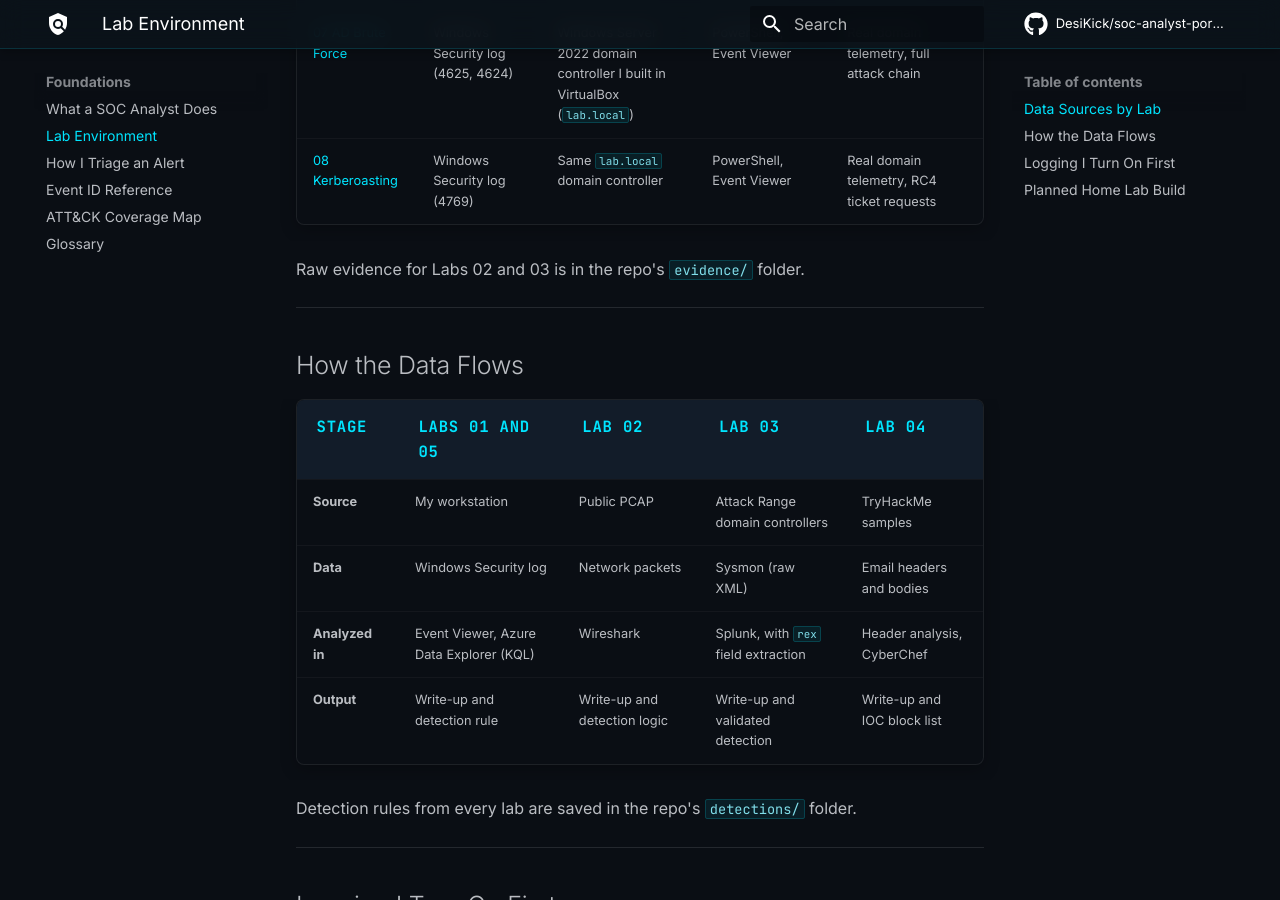
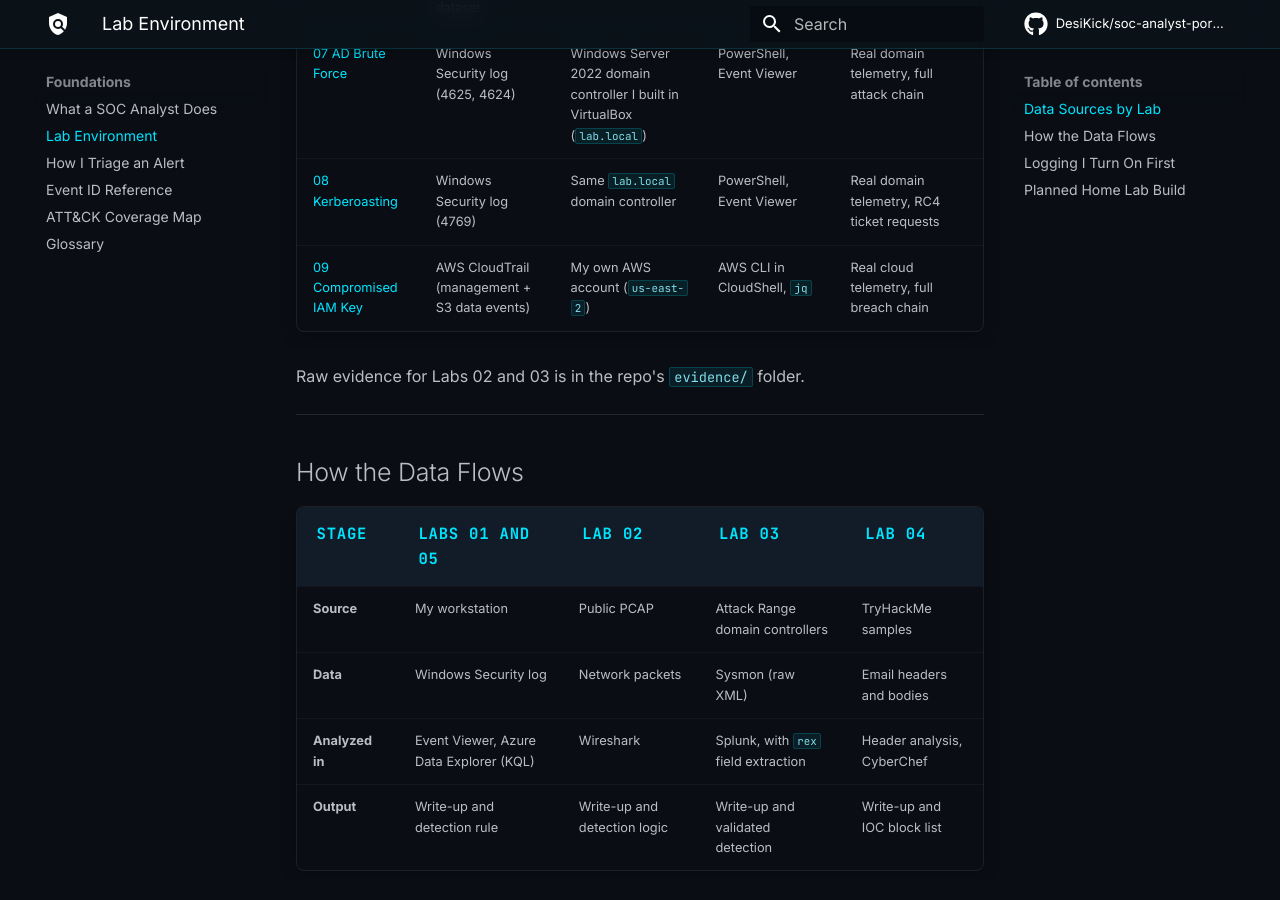
Before and after one commit to DesiKick/soc-analyst-portfolio, an MkDocs documentation site: the page built from docs/foundations/lab-environment.md, in a window 1280 px wide and 900 px high, scrolled down 996 px. Built offline with MkDocs 1.6.1 and Material for MkDocs 9.7.7, drawn with Linux system fonts in a browser that asks for light colours; comment, search, counter and statistics services are not loaded.

Commit message:
Add Lab 09 to Lab Environment data sources

```diff
--- a/docs/foundations/lab-environment.md
+++ b/docs/foundations/lab-environment.md
@@ -19,6 +19,7 @@ Where every lab's data came from and what it ran on. I'm explicit about this bec
 | [05 Brute Force](../investigations/lab-05-sentinel-bruteforce.md) | Windows Security log (4625) and a hand-built dataset | My workstation, plus a `datatable` I wrote | Azure Data Explorer (KQL), Event Viewer | Logic tested on simulated data, plus one real local test |
 | [07 AD Brute Force](../investigations/lab-07-ad-bruteforce.md) | Windows Security log (4625, 4624) | Windows Server 2022 domain controller I built in VirtualBox (`lab.local`) | PowerShell, Event Viewer | Real domain telemetry, full attack chain |
 | [08 Kerberoasting](../investigations/lab-08-kerberoasting.md) | Windows Security log (4769) | Same `lab.local` domain controller | PowerShell, Event Viewer | Real domain telemetry, RC4 ticket requests |
+| [09 Compromised IAM Key](../investigations/lab-09-aws-iam-compromise.md) | AWS CloudTrail (management + S3 data events) | My own AWS account (`us-east-2`) | AWS CLI in CloudShell, `jq` | Real cloud telemetry, full breach chain |
 
 Raw evidence for Labs 02 and 03 is in the repo's [`evidence/`](https://github.com/DesiKick/soc-analyst-portfolio/tree/main/evidence) folder.
 
```
